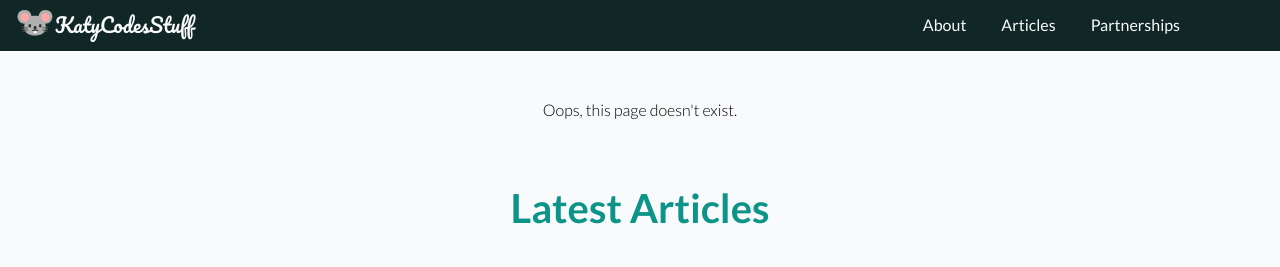
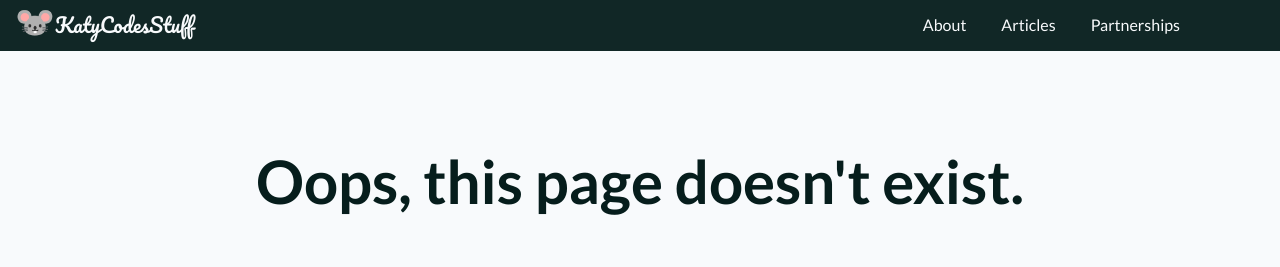
Before and after one commit to katycodesstuff/katycodesstuff-website, a React (Create React App) app in the folder ui/: page /page-not-found in a window 1280 px wide. Shown: the top 267 px of the page. Built offline with nearby package versions, Linux system fonts and the light colour scheme; no server answers.

Commit message:
display 3 articles on page not found page

```diff
--- a/ui/src/pages/NotFound.tsx
+++ b/ui/src/pages/NotFound.tsx
@@ -17,10 +17,10 @@ function NotFound() {
         func();
     }, [ routeProps.id, navigate ]);
     return (
-        <DefaultPage>
-        <p className="centered">Oops, this page doesn't exist.</p>
+        <DefaultPage centeredText={true}>
+        <h1>Oops, this page doesn't exist.</h1>
         <h2>Latest Articles</h2>
-        <ArticlesContainer />
+        <ArticlesContainer numberOfArticles={3} />
         </DefaultPage>
     )
 }
```
